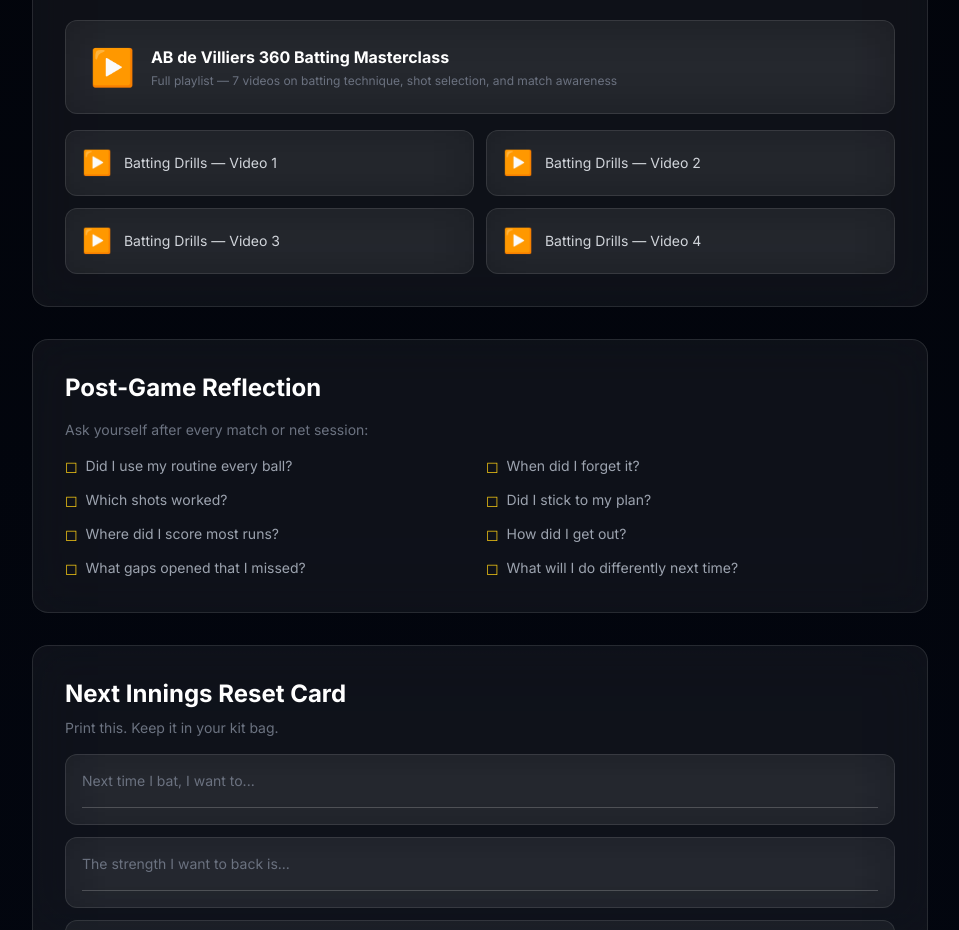
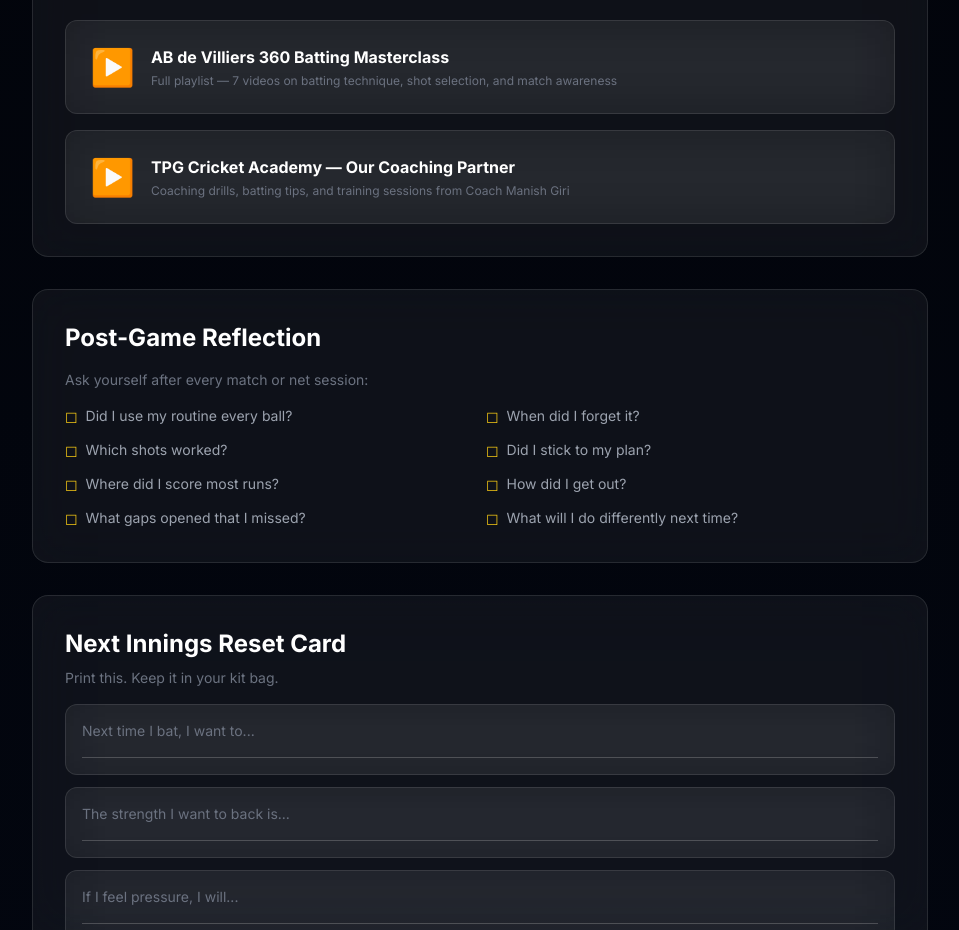
Before and after one commit to msaad7777/Challengers-cc, a Next.js app: page /mental-game in a window 1280 px wide. Shown: the part 3920-4850 px from the top of the page, without its empty margins (160-1119 px from the left). Built offline with nearby package versions, Linux system fonts and the light colour scheme.

Commit message:
Simplify training videos — keep AB 360 masterclass and TPG Cricket Academy only
Co-Authored-By: Claude Opus 4.6 (1M context) <noreply@anthropic.com>

```diff
--- a/app/mental-game/page.tsx
+++ b/app/mental-game/page.tsx
@@ -258,24 +258,13 @@ export default function MentalGamePage() {
                 <p className="text-gray-500 text-xs mt-1">Full playlist — 7 videos on batting technique, shot selection, and match awareness</p>
               </div>
             </a>
-            <div className="grid sm:grid-cols-2 gap-3">
-              <a href="https://www.youtube.com/watch?v=_WzvojkFOXsD" target="_blank" rel="noopener noreferrer" className="glass rounded-xl p-4 border border-white/10 hover:border-primary-500/30 transition-all flex items-center gap-3">
-                <span className="text-2xl">▶️</span>
-                <span className="text-gray-300 text-sm">Batting Drills — Video 1</span>
-              </a>
-              <a href="https://www.youtube.com/watch?v=I77hh5I69gA" target="_blank" rel="noopener noreferrer" className="glass rounded-xl p-4 border border-white/10 hover:border-primary-500/30 transition-all flex items-center gap-3">
-                <span className="text-2xl">▶️</span>
-                <span className="text-gray-300 text-sm">Batting Drills — Video 2</span>
-              </a>
-              <a href="https://www.youtube.com/watch?v=0y59UH4HkMc" target="_blank" rel="noopener noreferrer" className="glass rounded-xl p-4 border border-white/10 hover:border-primary-500/30 transition-all flex items-center gap-3">
-                <span className="text-2xl">▶️</span>
-                <span className="text-gray-300 text-sm">Batting Drills — Video 3</span>
-              </a>
-              <a href="https://www.youtube.com/watch?v=dgg0n6Pk_AM" target="_blank" rel="noopener noreferrer" className="glass rounded-xl p-4 border border-white/10 hover:border-primary-500/30 transition-all flex items-center gap-3">
-                <span className="text-2xl">▶️</span>
-                <span className="text-gray-300 text-sm">Batting Drills — Video 4</span>
-              </a>
-            </div>
+            <a href="https://www.youtube.com/@tpgcricket6843/videos" target="_blank" rel="noopener noreferrer" className="glass rounded-xl p-6 border border-white/10 hover:border-primary-500/30 transition-all flex items-center gap-4">
+              <span className="text-4xl">▶️</span>
+              <div>
+                <span className="text-white font-bold">TPG Cricket Academy — Our Coaching Partner</span>
+                <p className="text-gray-500 text-xs mt-1">Coaching drills, batting tips, and training sessions from Coach Manish Giri</p>
+              </div>
+            </a>
           </div>
 
           {/* POST-GAME REFLECTION */}
```
